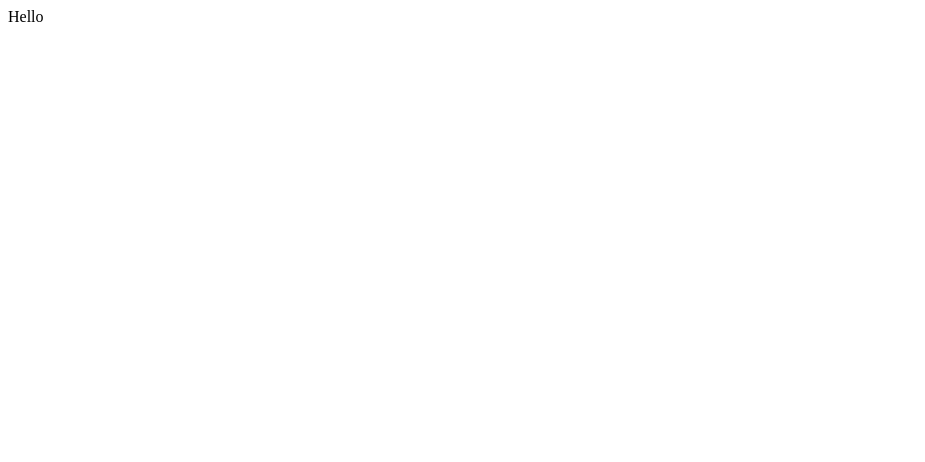
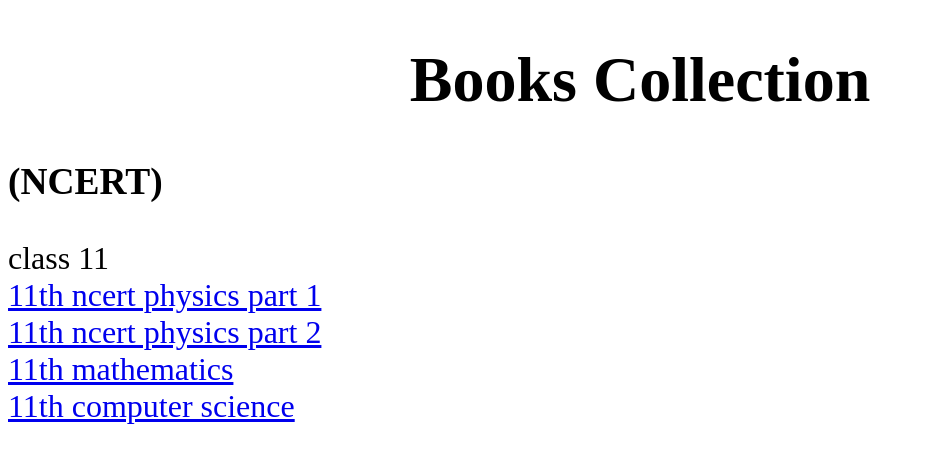
Before and after one commit to gouravdhamala/my-code, a plain HTML site: page index.html in a window 1280 px wide. Shown: the whole page, without its empty margins (0-925 px from the left). Drawn offline with Linux system fonts and the light colour scheme.

Commit message:
Add files via upload

```diff
--- a/index.html
+++ b/index.html
@@ -5,7 +5,18 @@
     <meta name="viewport" content="width=device-width, initial-scale=1.0">
     <title>Document</title>
 </head>
+<style>
+    body{
+        font-size: xx-large;
+    }
+</style>
 <body>
-    Hello
+    <h1 align="center">Books Collection</h1>
+    <h3>(NCERT)</h3>
+    class 11 <br>
+    <a href="11th ncert/11th physcis part 1.zip" download>11th ncert physics part 1</a><br>
+    <a href="11th ncert/11th physics part 2.zip">11th ncert physics part 2</a><br>
+    <a href="11th ncert/Mathematics for XI.zip">11th mathematics</a><br>
+    <a href="11th ncert/computer science.zip">11th computer science</a>
 </body>
 </html>
```
